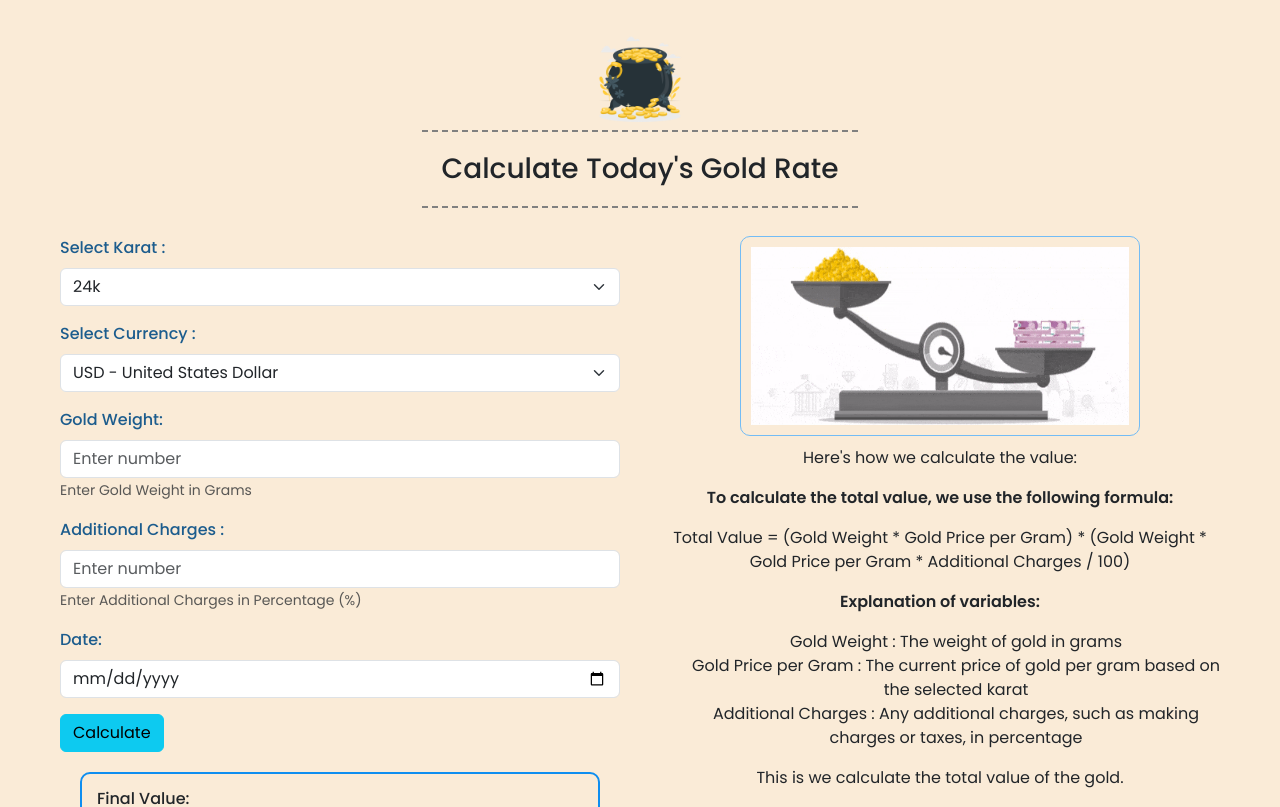
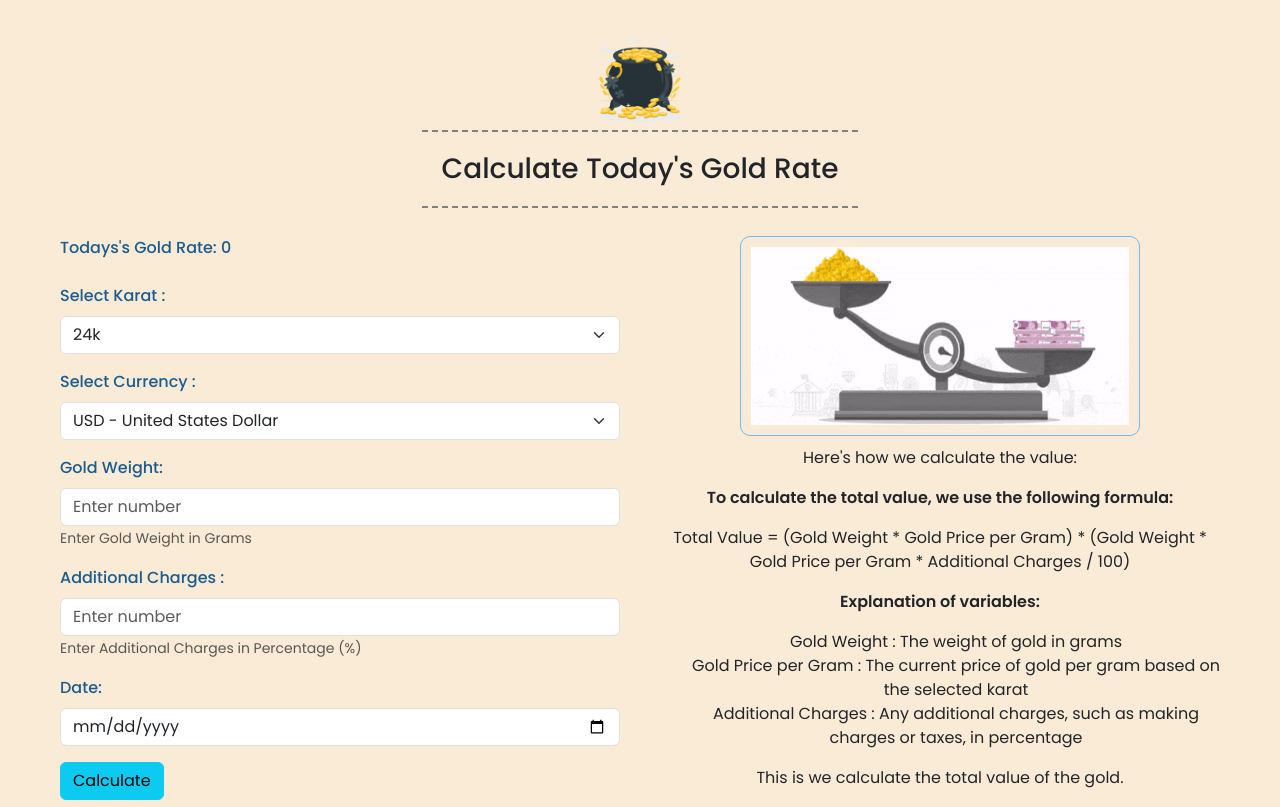
Before and after one commit to PriyaBalaDharshini/gold-rate-calculator-frontend, a React (Vite) app: page /dashboard in a window 1280 px wide. Shown: the top 807 px of the page. Built offline with nearby package versions, Linux system fonts and the light colour scheme; sample sign-in values are in the browser's storage.

Commit message:
Current date added

```diff
--- a/src/components/Dashboard.jsx
+++ b/src/components/Dashboard.jsx
@@ -8,8 +8,6 @@ import { useLogout } from '../hooks/useLogout';
 import { useNavigate } from 'react-router-dom';
 import Chart from './Chart';
 
-
-
 function Dashboard() {
     const [karat, setKarat] = useState("price_gram_24k");
     const [currency, setCurrency] = useState(null)
@@ -17,6 +15,7 @@ function Dashboard() {
     const [additionalCharges, setadditionalCharges] = useState(0)
     const [date, setDate] = useState("")
     const [totalValue, setTotalValue] = useState(null)
+    const [rate, setRate] = useState(0)
 
     let logout = useLogout()
     let navigate = useNavigate();
@@ -26,14 +25,17 @@ function Dashboard() {
         if (!token) {
             navigate("/")
         }
-    }, [])
+    }, [token, navigate])
+    useEffect(() => {
+        if (date !== "") {
+            calculateGoldRate();
+        }
+    }, [date]);
 
     const calculateGoldRate = () => {
-
-        console.log(date);
+        //console.log(date);
         let formatedDate = date.split("-").join("");
         console.log(formatedDate);
-
 
         var myHeaders = new Headers();
         myHeaders.append("x-access-token", "goldapi-6kzrlswysdkt-io");
@@ -64,12 +66,15 @@ function Dashboard() {
             .then(response => response.json())
             .then(response => {
                 const result = response;
-                console.log(result);
+                //console.log(result);
+                const todayRate = result[open_price];
+                //console.log(todayRate);
                 const pricePerGram = result[karat];
-                console.log(pricePerGram);
+                //console.log(pricePerGram);
                 const totalValue = (pricePerGram * goldweight) + ((pricePerGram * goldweight * additionalCharges) / 100);
 
                 setTotalValue(totalValue.toFixed(2));
+                setRate(todayRate);
             })
             .catch(error => console.log('error', error));
 
@@ -86,6 +91,10 @@ function Dashboard() {
                 <div className="box">
                     <div className="box-1">
                         <Form>
+                            <Form.Group className="mb-3" controlId="date">
+                                <Form.Label>Todays's Gold Rate: {rate} </Form.Label>
+                            </Form.Group>
+
                             <Form.Group className="mb-3">
                                 <Form.Label>Select Karat :</Form.Label>
                                 <Form.Select
```
